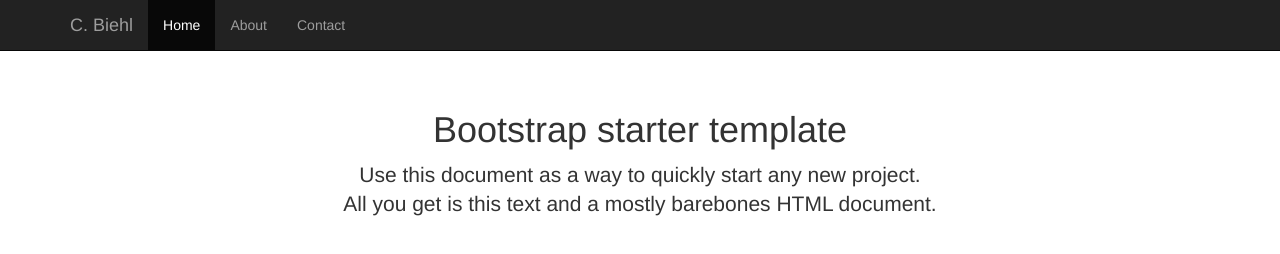
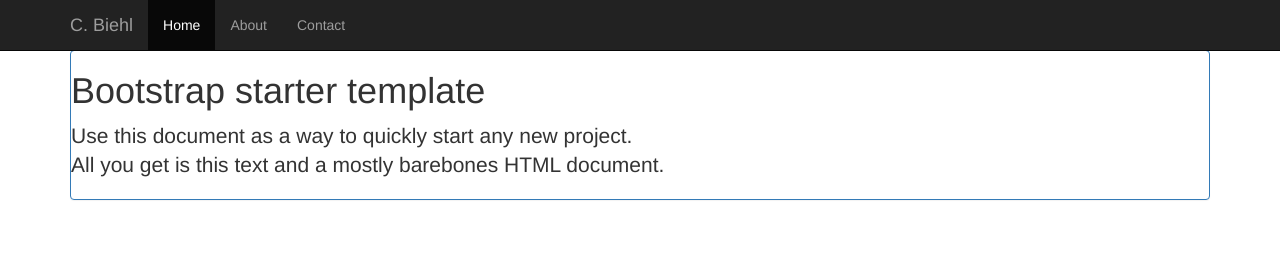
Before and after one commit to cbiehl30/chrisbiehl.github.io, a plain HTML site: page index.html in a window 1280 px wide. Drawn offline with nearby package versions, Linux system fonts and the light colour scheme.

Commit message:
Added panel

```diff
--- a/index.html
+++ b/index.html
@@ -38,12 +38,12 @@
 	</nav>
 
 	<div class="container">
-
-      <div class="starter-template">
+		<div class="content">
+			<div class="panel panel-primary">
 				<h1>Bootstrap starter template</h1>
 				<p class="lead">Use this document as a way to quickly start any new project.<br> All you get is this text and a mostly barebones HTML document.</p>
 			</div>
-
+		</div>
 	</div><!-- /.container -->
 
 
```
Lines whose indentation alone changed are shown as unchanged.
